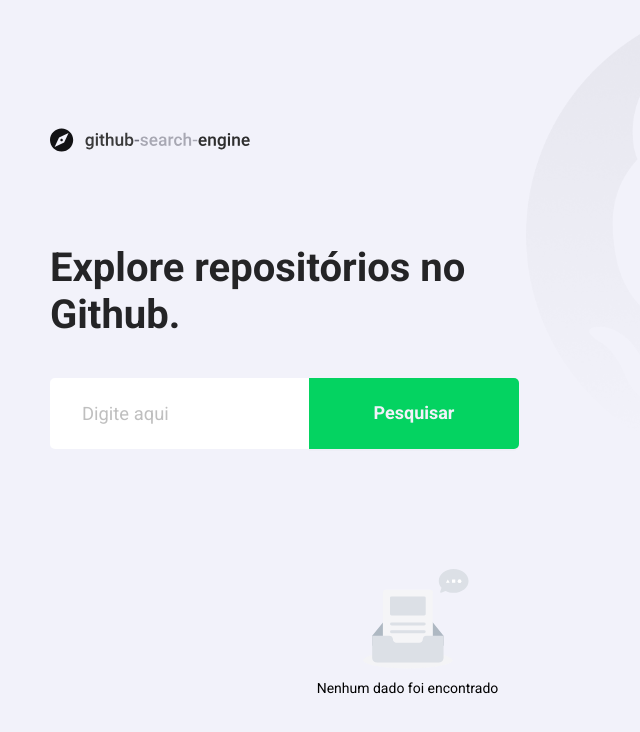
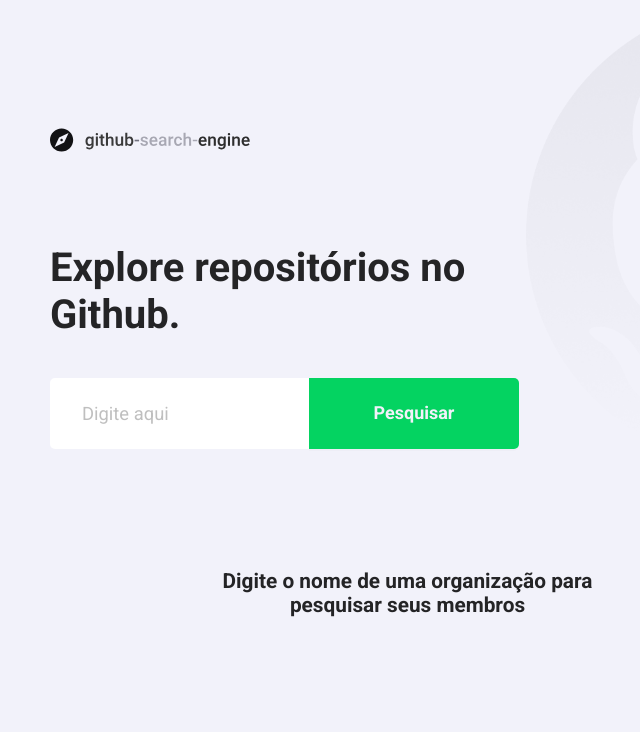
Before and after one commit to mathwcruz/github-search-engine, a Next.js app: page / in a window 1280 px wide. Shown: the top 732 px of the page, without its empty margins (124-764 px from the left). Built offline with nearby package versions, Linux system fonts and the light colour scheme.

Commit message:
style: change the color of <Spin />

```diff
--- a/src/pages/index.tsx
+++ b/src/pages/index.tsx
@@ -14,6 +14,7 @@ export default function Home() {
     data: members,
     get: getMembers,
     loading: loadingMembers,
+    error: errorMembers,
   } = useFetch();
 
   const handleSubmitSearchOrgs = useCallback(async (field) => {
@@ -21,9 +22,11 @@ export default function Home() {
 
     const org = field?.orgs.trim();
 
+    try {
       await getMembers({
         url: `https://api.github.com/orgs/${org}/members`,
       });
+    } catch (error) {}
 
     form.resetFields();
   }, []);
@@ -31,6 +34,8 @@ export default function Home() {
   useEffect(() => {
     console.log({ members });
   }, [members]);
+
+  // TODO: tentar incrementar funcionalidade de paginação
 
   return (
     <div className={styles.homeContainer}>
@@ -71,9 +76,17 @@ export default function Home() {
             <Spin size='large' />
           ) : (
             <>
-              {!members ? (
+              {!members && !errorMembers ? (
                 <div className={styles.hasntMembers}>
-                  <Empty description='Nenhum dado foi encontrado' />
+                  <h3>
+                    Digite o nome de uma organização para pesquisar seus membros
+                  </h3>
+                </div>
+              ) : (
+                <>
+                  {errorMembers ? (
+                    <div className={styles.hasntMembers}>
+                      <Empty description='Nenhuma organização foi encontrada' />
                     </div>
                   ) : (
                     <>
@@ -84,6 +97,8 @@ export default function Home() {
                   )}
                 </>
               )}
+            </>
+          )}
         </ul>
       </div>
     </div>
--- a/src/styles/pages/Home.module.scss
+++ b/src/styles/pages/Home.module.scss
@@ -81,10 +81,21 @@
         display: block !important;
       }
 
+      i {
+        background-color: var(--text-light) !important;
+      }
+
       .hasntMembers {
         display: flex;
         align-items: center;
         justify-content: center;
+
+        h3 {
+          max-width: 400px;
+          font-weight: 700;
+          font-size: 1.3rem;
+          text-align: center;
+        }
       }
     }
   }
```
Lines whose indentation alone changed are shown as unchanged.
